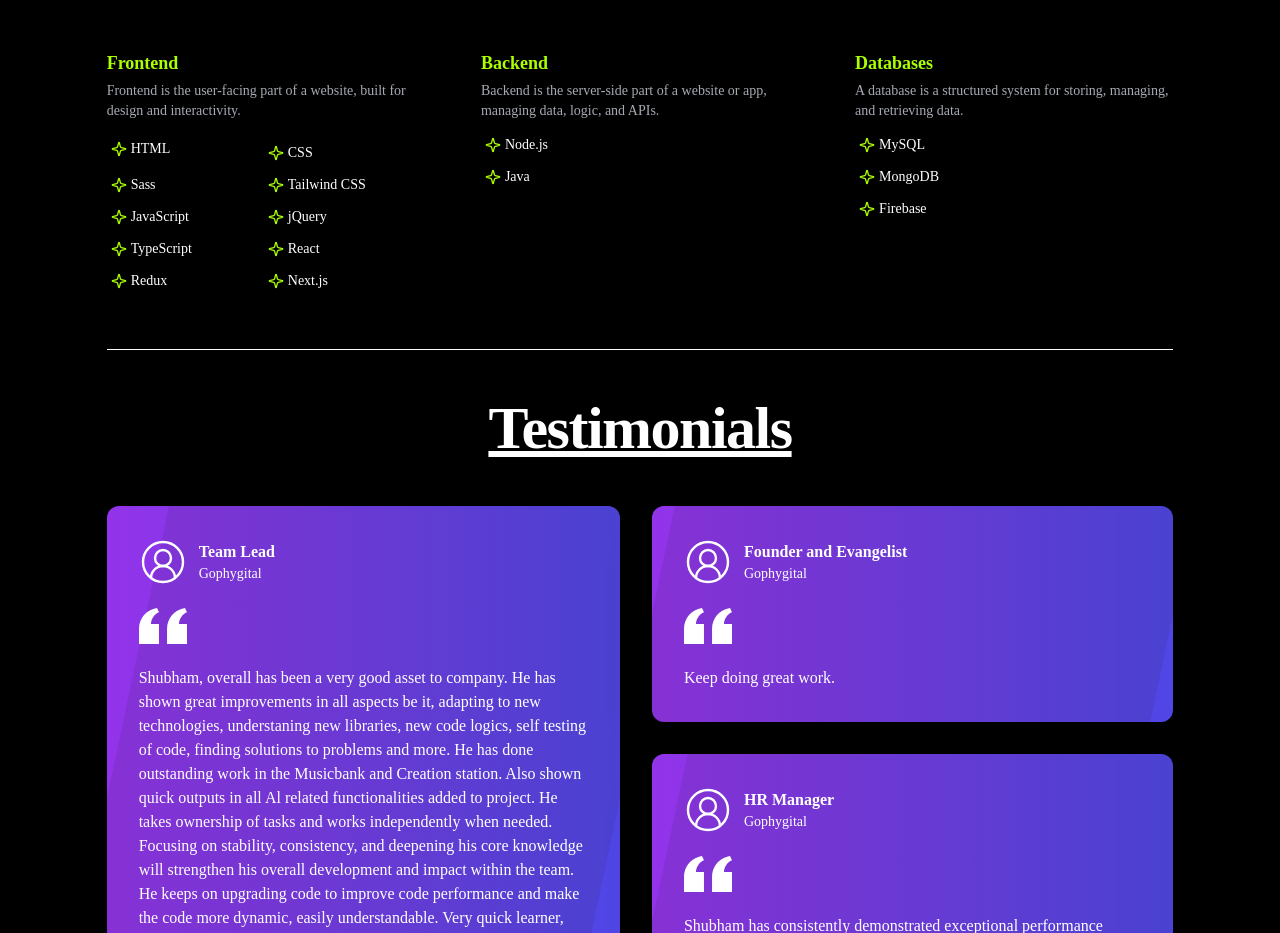
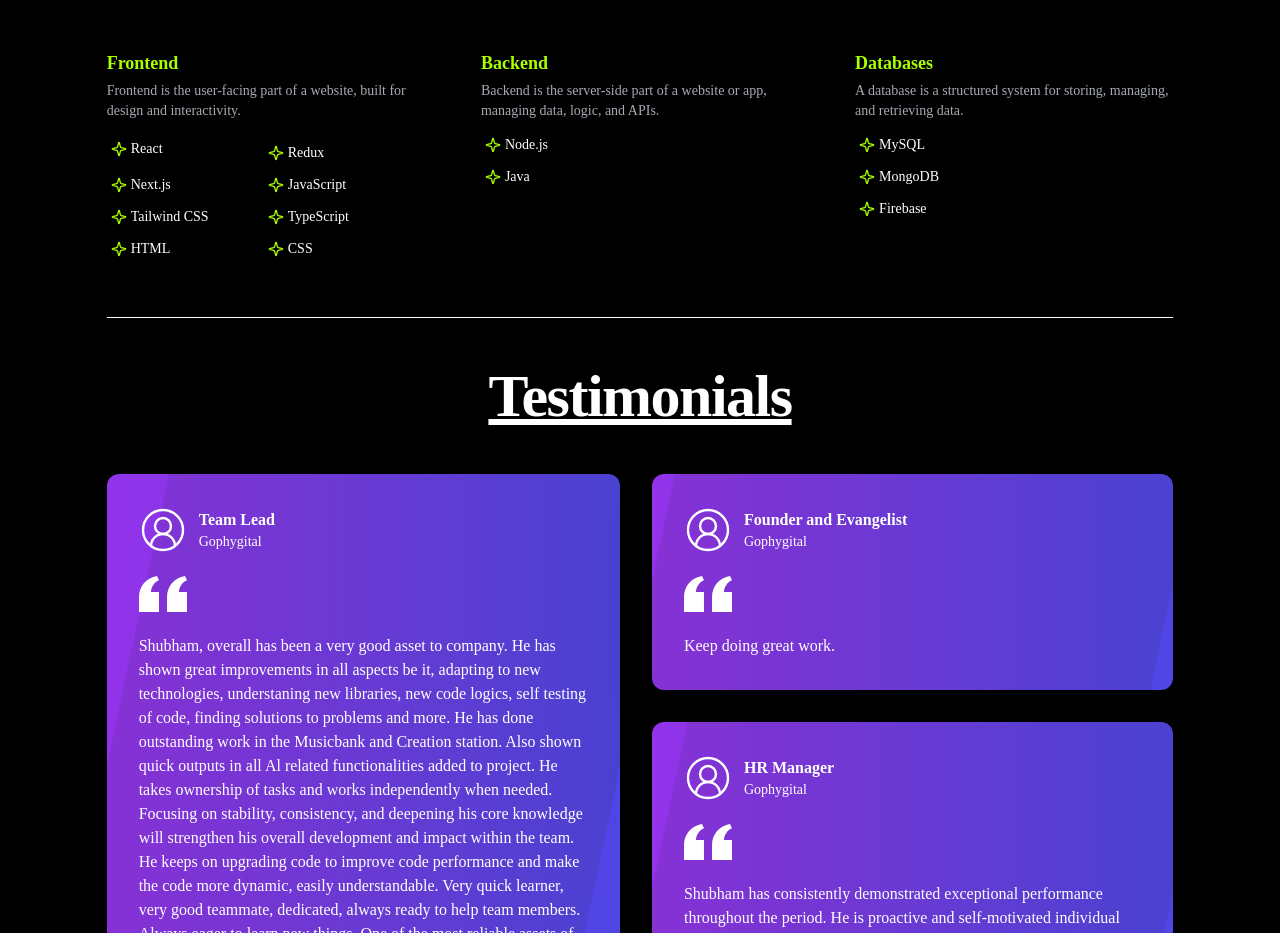
Before and after one commit to shubhamsalunkhe16/portfolio, a React (Create React App) app: page / in a window 1280 px wide. Shown: the part 1565-2498 px from the top of the page. Built offline with nearby package versions, Linux system fonts and the light colour scheme.

Commit message:
updated skills

```diff
--- a/src/constants/userMeta.js
+++ b/src/constants/userMeta.js
@@ -210,16 +210,14 @@ const userMeta = {
       description:
         "Frontend is the user-facing part of a website, built for design and interactivity.",
       skills: [
-        "HTML",
-        "CSS",
-        "Sass",
-        "Tailwind CSS",
-        "JavaScript",
-        "jQuery",
-        "TypeScript",
         "React",
         "Redux",
         "Next.js",
+        "JavaScript",
+        "Tailwind CSS",
+        "TypeScript",
+        "HTML",
+        "CSS",
       ],
     },
     {
```
